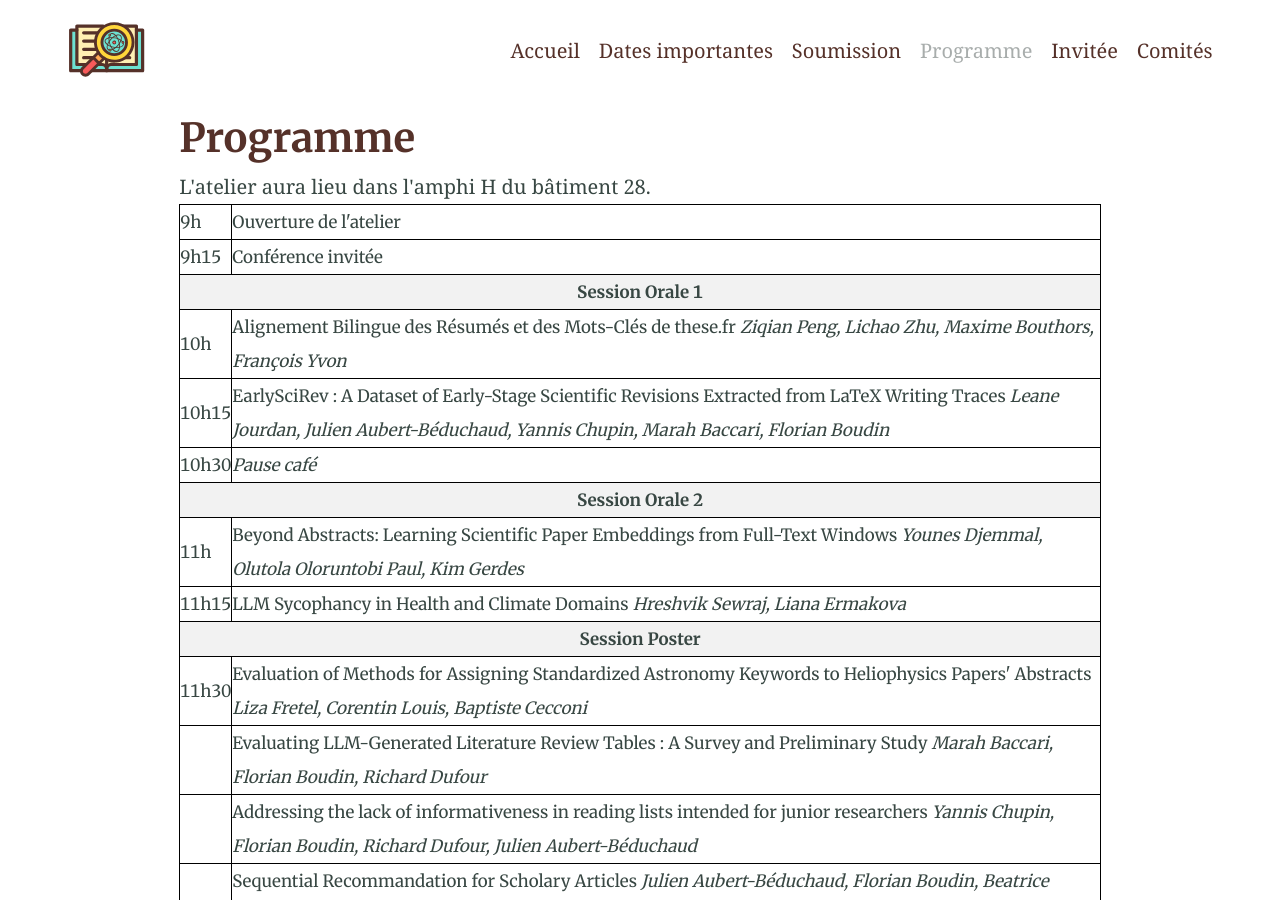
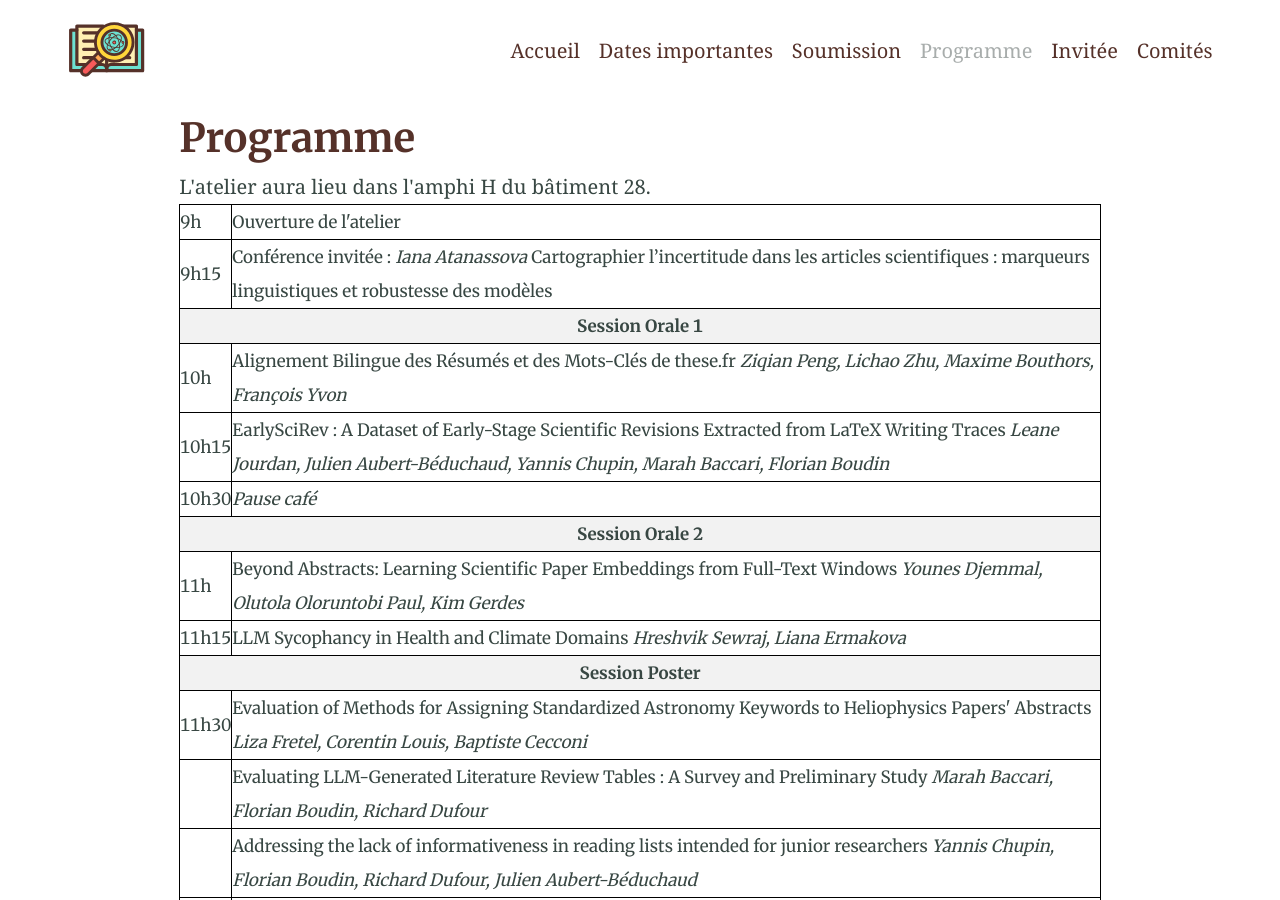
Before and after one commit to arts-workshop/arts-workshop.github.io, a Jekyll site: the page built from programme.md, in a window 1280 px wide and 900 px high. Built offline with Jekyll 4.4.1, drawn with Linux system fonts in a browser that asks for light colours.

Commit message:
Update conference details in programme.md

```diff
--- a/programme.md
+++ b/programme.md
@@ -14,7 +14,7 @@ L'atelier aura lieu dans l'amphi H du bâtiment 28.
 
   <tr>
     <td style="border:1px solid black;">9h15</td>
-    <td style="border:1px solid black;">Conférence invitée</td>
+    <td style="border:1px solid black;">Conférence invitée : <em>Iana Atanassova</em> Cartographier l’incertitude dans les articles scientifiques : marqueurs linguistiques et robustesse des modèles </td>
   </tr>
 
   <tr>
```
